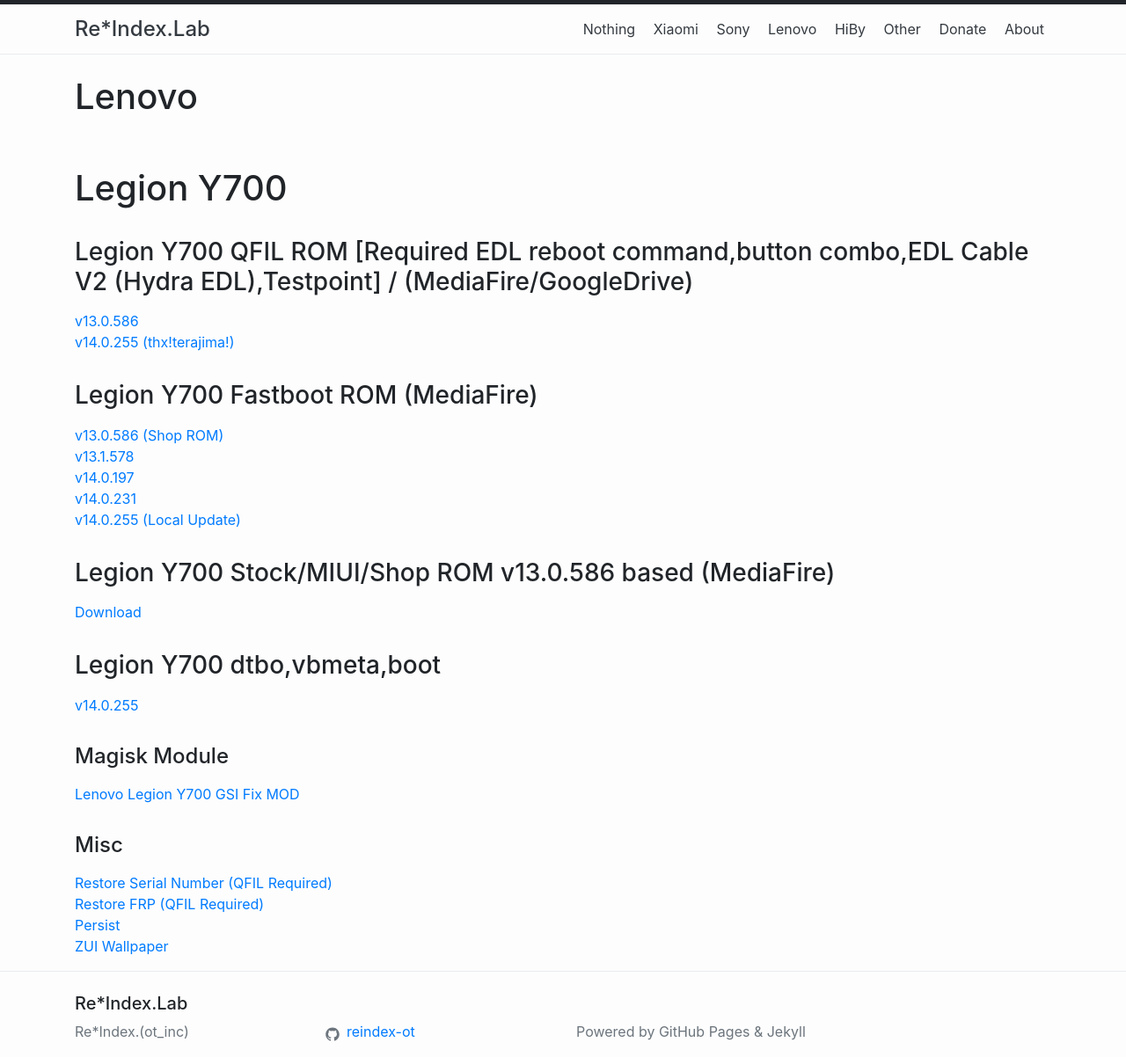
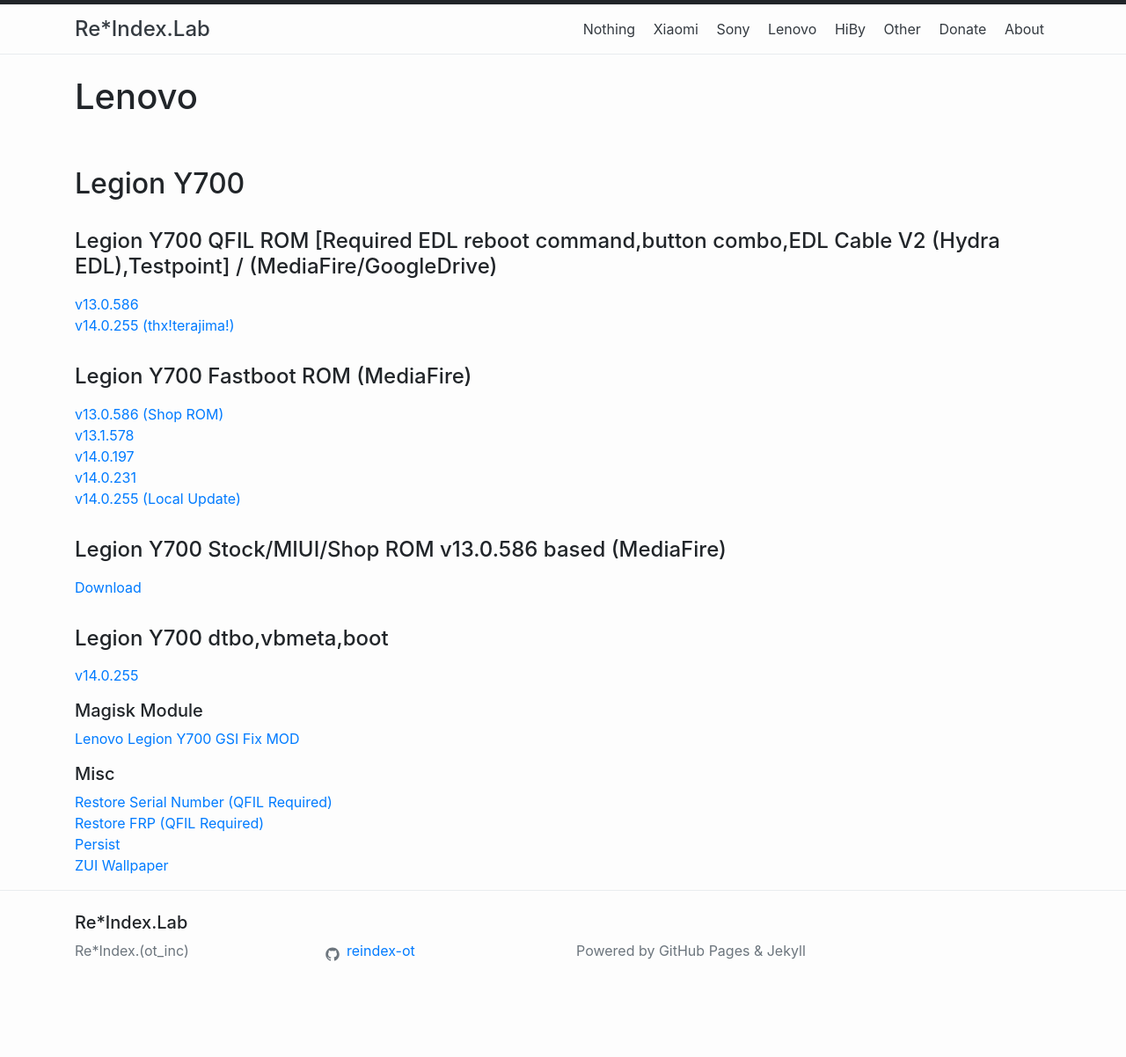
Before and after one commit to reindex-ot/reindex-ot.github.io, a Jekyll site: the page built from lenovo.md, in a window 1280 px wide. Shown: the whole page at 88% size. Built offline with Jekyll 4.4.1, drawn with Linux system fonts in a browser that asks for light colours; after the commit the page ends 1111 px from its top, so only the background shows below that.

```diff
--- a/lenovo.md
+++ b/lenovo.md
@@ -4,25 +4,25 @@ title: Lenovo
 permalink: /lenovo/
 ---
 
-# Legion Y700
-### Legion Y700 QFIL ROM [Required EDL reboot command,button combo,EDL Cable V2 (Hydra EDL),Testpoint] / (MediaFire/GoogleDrive)
+## Legion Y700
+#### Legion Y700 QFIL ROM [Required EDL reboot command,button combo,EDL Cable V2 (Hydra EDL),Testpoint] / (MediaFire/GoogleDrive)
 [v13.0.586](https://www.mediafire.com/file/dwu5qmb59hu6dk0/LEGION_Stock_EDL.7z/)<br>
 [v14.0.255 (thx!terajima!)](https://drive.google.com/file/d/1o09kref9SRXpE8E9J49ZZBGjm1k-ebuR/view?usp=share_link)<br>
-### Legion Y700 Fastboot ROM (MediaFire)
+#### Legion Y700 Fastboot ROM (MediaFire)
 [v13.0.586 (Shop ROM)](https://www.mediafire.com/file/deevf55yizd667m/LEGION_Y700_ShopROM_13.0.586.7z/)<br>
 [v13.1.578](https://www.mediafire.com/file/wyq924hz13bj5s8/LEGION_Y700_StockROM_13.1.578.7z/)<br>
 [v14.0.197](https://www.mediafire.com/file/9mg5gphdpv363e3/LEGION_Y700_StockROM_14.0.197.7z/)<br>
 [v14.0.231](https://www.mediafire.com/file/gojkcrdm6q1zr49/LEGION_Y700_StockROM_14.0.231.7z/)<br>
 [v14.0.255 (Local Update)](https://www.mediafire.com/file/nzidr5w3kf70wq6/update_Legion_Y700_v14.0.255.zip/file)<br>
-### Legion Y700 Stock/MIUI/Shop ROM v13.0.586 based (MediaFire)
+#### Legion Y700 Stock/MIUI/Shop ROM v13.0.586 based (MediaFire)
 [Download](https://www.mediafire.com/file/xs0zj9nnmen5i7j/Y700_v13.0.586_ROM.7z/)<br>
-### Legion Y700 dtbo,vbmeta,boot
+#### Legion Y700 dtbo,vbmeta,boot
 [v14.0.255](https://www.mediafire.com/file/ri36vf0s50v7miw/Legion_Y700_v14.0.255_boot%252Cdtbo.vbmeta.7z/file)
 
-#### Magisk Module
+##### Magisk Module
 [Lenovo Legion Y700 GSI Fix MOD](https://github.com/reindex-ot/LegionY700-GSI-Fix_MOD)<br>
 
-#### Misc
+##### Misc
 [Restore Serial Number (QFIL Required)](https://www.mediafire.com/file/hgi2i7tab5fh6rj/fpinfo_restore.bin/)<br>
 [Restore FRP (QFIL Required)](https://www.mediafire.com/file/9arstg8us7xfnf3/frp.bin/)<br>
 [Persist](https://www.mediafire.com/file/cmpf9t5d4h4tk2s/persist.img/)<br>
```
